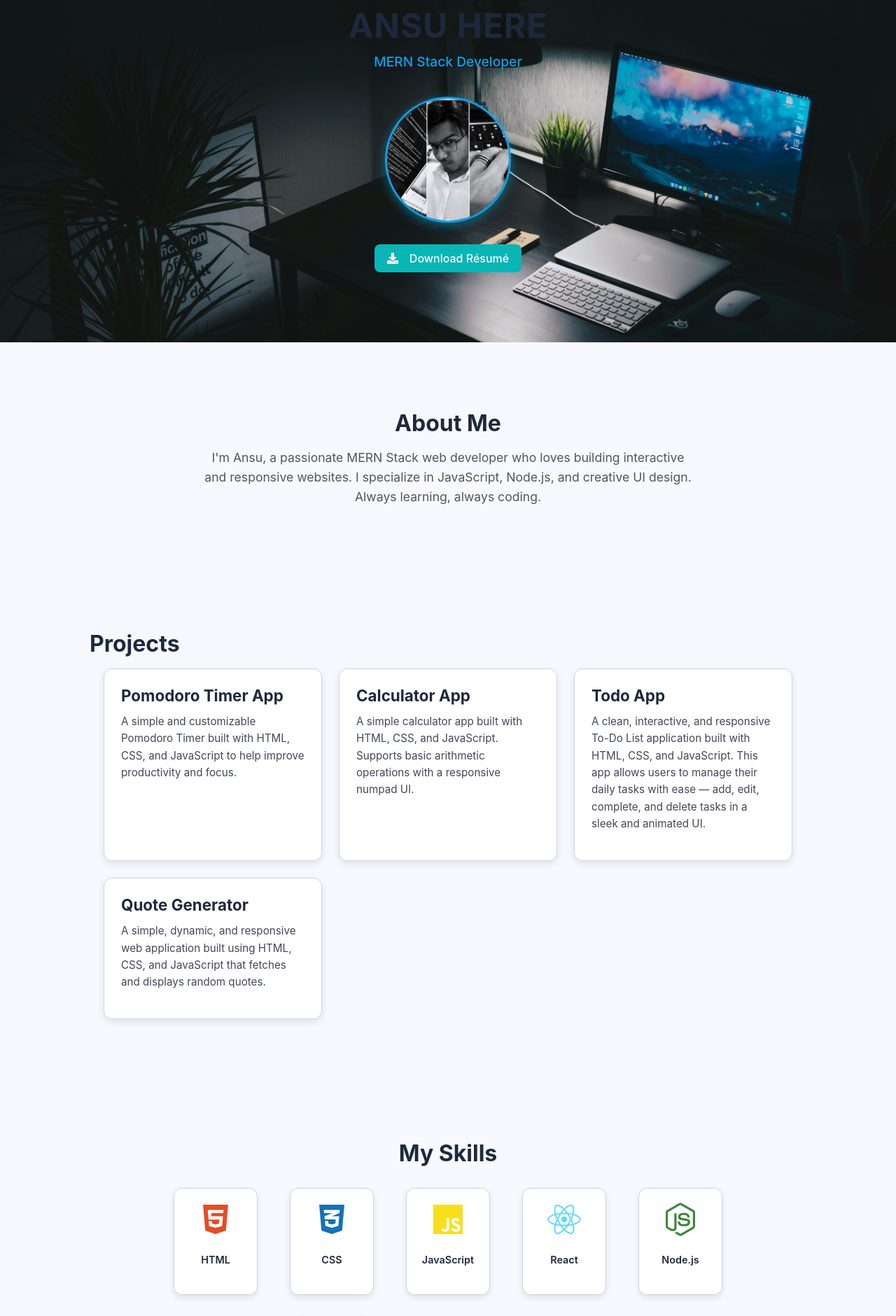
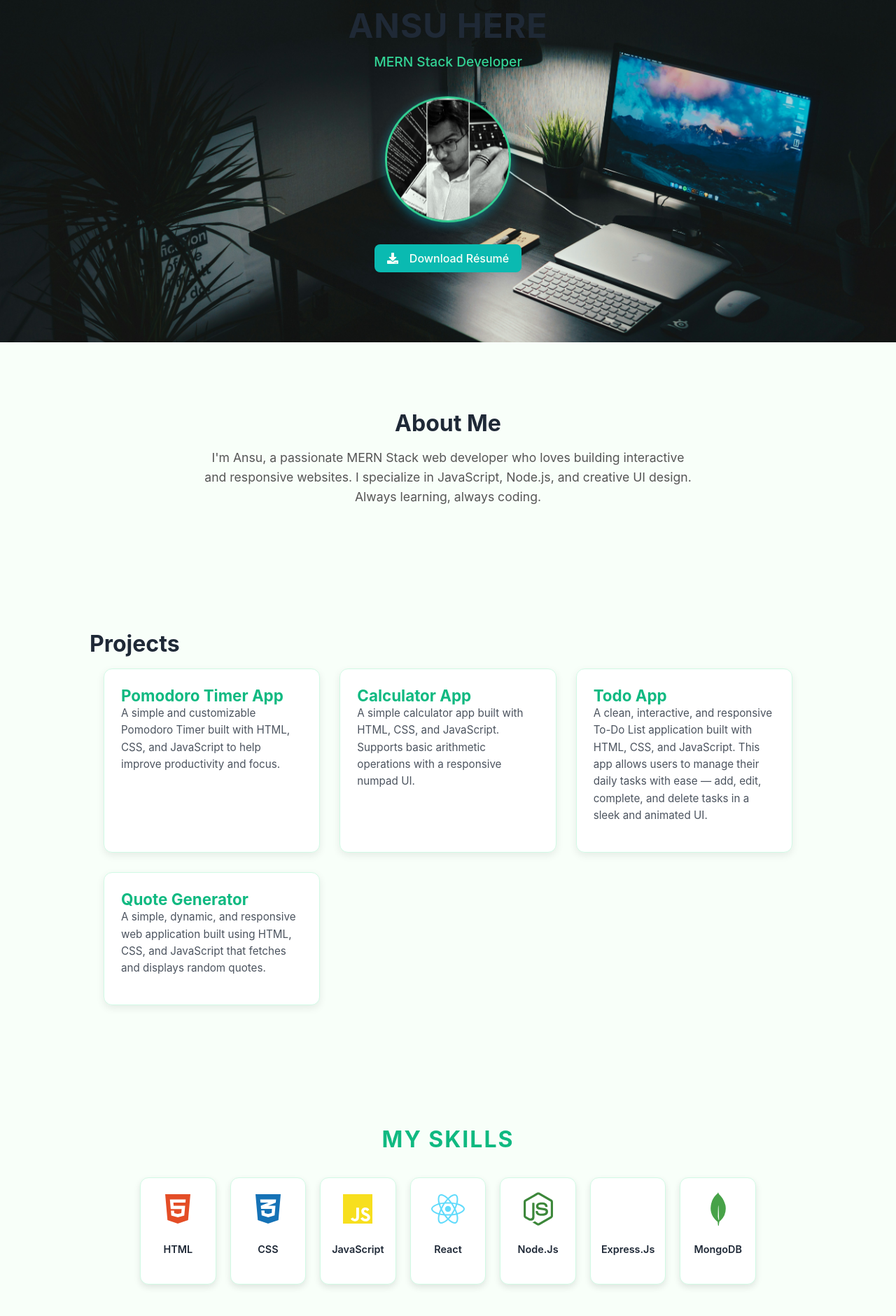
Before and after one commit to thenameisanzu/React--Portfolio, a React (Vite) app in the folder portfolio/: page / in a window 1280 px wide. Shown: the part 280-2160 px from the top of the page at 70% size. Built offline with nearby package versions, Linux system fonts and the light colour scheme.

Commit message:
Updated Variable CSS

```diff
--- a/portfolio/src/components/Skills.jsx
+++ b/portfolio/src/components/Skills.jsx
@@ -11,7 +11,7 @@ const Skills = () => {
     { icon: <FaJs color="#F7DF1E" />, name: "JavaScript" },
     { icon: <FaReact color="#61DBFB" />, name: "React" },
     { icon: <FaNodeJs color="#3C873A" />, name: "Node.js" },
-    { icon: <SiExpress color="#FFFFFF" />, name: "Express.js" },
+    { icon: <SiExpress color="#ffffff" />, name: "Express.js" },
     { icon: <SiMongodb color="#47A248" />, name: "MongoDB" },
   ];
 
--- a/portfolio/src/styles/Projects.module.css
+++ b/portfolio/src/styles/Projects.module.css
@@ -8,31 +8,34 @@
 #projects h2 {
   font-size: 2rem;
   margin-bottom: 40px;
-  color: var(--text-color);
-  letter-spacing: 1px;
+  /* Use highlight color for a more impactful title */
+  color: var(--highlight-color);
+  letter-spacing: 1.5px;
+  text-transform: uppercase;
 }
 
-/* ===== GRID ===== */
+/* --- GRID --- */
 .projectGrid {
   display: grid;
   grid-template-columns: repeat(auto-fit, minmax(280px, 1fr));
-  gap: 24px;
+  gap: 28px; /* Slightly increased gap for more breathing room */
   justify-items: center;
   padding: 0 20px;
 }
 
-/* ===== CARD ===== */
+/* --- CARD --- */
 .projectCard {
   background: var(--card-bg);
   border-radius: 12px;
   border: 1px solid var(--border-color);
-  box-shadow: 0 4px 12px rgba(0, 0, 0, 0.1);
+  box-shadow: 0 4px 12px rgba(0, 0, 0, 0.08), 0 0 0 rgba(0, 0, 0, 0); /* Initial subtle shadow */
   padding: 24px;
   text-align: left;
   transition: transform 0.3s ease, box-shadow 0.3s ease, background 0.3s ease;
   max-width: 350px;
   width: 100%;
-  display: block;
+  display: flex; /* Use flex for internal layout (title/tag) */
+  flex-direction: column;
   text-decoration: none;
   color: var(--text-color);
   cursor: pointer;
@@ -40,29 +43,53 @@
 
 .projectCard:hover {
   transform: translateY(-8px);
-  box-shadow: 0 8px 20px var(--secondary-color);
+  /* Enhanced hover effect: secondary color for light mode, shadow-glow for dark mode */
+  box-shadow: 0 8px 20px var(--secondary-color), var(--shadow-glow);
   background: var(--accent-color);
 }
 
 .projectCard:active {
   transform: translateY(-2px);
-  box-shadow: 0 2px 8px rgba(0, 0, 0, 0.2);
+  /* Clear feedback using primary color */
+  box-shadow: 0 2px 8px var(--primary-color);
+}
+
+/* Title and Tag container */
+.projectTitleContainer {
+    display: flex;
+    justify-content: space-between;
+    align-items: center;
+    margin-bottom: 12px;
 }
 
 .projectCard h3 {
   font-size: 1.4rem;
-  margin-bottom: 12px;
-  color: var(--text-color);
+  color: var(--highlight-color); /* Highlight color for title */
+  margin: 0;
 }
 
 .projectCard p {
   font-size: 0.95rem;
   color: var(--text-color);
-  opacity: 0.85;
+  opacity: 0.8;
   line-height: 1.6;
 }
 
-/* ===== RESPONSIVE STYLES ===== */
+/* New: Project Tag/Badge Style */
+.projectTag {
+    background-color: var(--primary-color);
+    color: var(--card-bg); /* Use card-bg (white/dark-green-black) for contrast */
+    padding: 4px 10px;
+    border-radius: 6px;
+    font-size: 0.75rem;
+    font-weight: 600;
+    text-transform: uppercase;
+    letter-spacing: 0.5px;
+    white-space: nowrap;
+}
+
+
+/* --- RESPONSIVE STYLES (Kept mostly the same, adjusted gap) --- */
 @media (max-width: 1024px) {
   #projects {
     padding: 50px 15px;
--- a/portfolio/src/styles/Skills.module.css
+++ b/portfolio/src/styles/Skills.module.css
@@ -8,43 +8,57 @@
 .skillsTitle {
   font-size: 2rem;
   font-weight: 700;
-  margin-bottom: 30px;
-  color: var(--text-color);
+  margin-bottom: 35px; /* Slightly increased margin */
+  /* Use highlight color for a strong, theme-aligned title */
+  color: var(--highlight-color);
+  text-transform: uppercase;
+  letter-spacing: 2px;
 }
 
 .skillsGrid {
   display: grid;
-  grid-template-columns: repeat(auto-fit, minmax(120px, 1fr));
-  gap: 30px;
+  grid-template-columns: repeat(auto-fit, minmax(100px, 1fr)); /* Minimized base size for more items per row */
+  gap: 30px 20px; /* Reduced horizontal gap */
   justify-items: center;
   align-items: center;
-  max-width: 800px;
+  max-width: 900px; /* Increased max width */
   margin: 0 auto;
+  padding: 0 10px;
 }
 
 .skillCard {
+  /* Use theme colors instead of hardcoded #e2e8f0 */
   background: var(--card-bg);
-  padding: 20px;
+  padding: 20px 10px; /* Adjusted padding for better fit */
   border-radius: 12px;
   border: 1px solid var(--border-color);
   box-shadow: 0 4px 10px rgba(0, 0, 0, 0.1);
-  transition: transform 0.3s ease, box-shadow 0.3s ease;
+  transition: transform 0.3s ease, box-shadow 0.3s ease, background 0.3s ease;
   cursor: pointer;
-  width: 120px;
+  width: 100%; /* Make it fill the grid cell */
+  max-width: 140px; /* Limit overall size */
+  display: flex;
+  flex-direction: column;
+  align-items: center;
 }
 
 .skillCard:hover {
-  transform: scale(1.1);
-  box-shadow: 0 6px 15px var(--secondary-color);
+  transform: translateY(-5px) scale(1.05); /* Combined subtle lift and scale */
+  /* Apply a beautiful shadow glow effect on hover */
+  box-shadow: 0 10px 20px var(--secondary-color), var(--shadow-glow);
+  background-color: var(--accent-color);
 }
 
 .skillIcon {
   font-size: 3rem;
   margin-bottom: 10px;
+  /* Use primary color for the icon for a vibrant green pop */
+  color: var(--primary-color);
 }
 
 .skillName {
   font-size: 0.9rem;
   font-weight: 600;
   color: var(--text-color);
+  text-transform: capitalize;
 }
--- a/portfolio/src/styles/variables.css
+++ b/portfolio/src/styles/variables.css
@@ -1,27 +1,27 @@
 :root {
-  /* Light mode — Energetic Pastel Neon */
-  --bg-color: #f7f9ff;         /* Very subtle cool off-white */
-  --text-color: #1e293b;        /* Dark slate blue for crisp contrast */
-  --primary-color: #0ea5e9;     /* Vibrant Sky Blue Neon */
-  --secondary-color: #ec4899;   /* Hot Pink / Magenta */
-  --accent-color: #e0f3ff;      /* Very light pale blue for hover/subtle elements */
-  --border-color: #cbd5e1;      /* Cool light gray */
-  --card-bg: #ffffff;          /* Pristine white cards */
-  --highlight-color: #6366f1;   /* Electric Violet for headings/emphasis */
-  --gradient-bg: linear-gradient(135deg, #6366f1 0%, #0ea5e9 100%); /* Violet to Sky Blue */
-  --shadow-glow: 0 0 18px rgba(14, 165, 233, 0.5); /* Primary color glow */
+  /* Light mode — Fresh Pastel Green Theme */
+  --bg-color: #f8fff9;          /* Soft, very pale mint background */
+  --text-color: #1f2937;        /* Deep charcoal gray for contrast */
+  --primary-color: #34d399;     /* Pastel Emerald Green */
+  --secondary-color: #86efac;   /* Light Mint Green */
+  --accent-color: #e8fdf3;      /* Gentle pale green for hover/subtle areas */
+  --border-color: #d1fae5;      /* Light pastel green-gray */
+  --card-bg: #ffffff;           /* Clean white for cards */
+  --highlight-color: #10b981;   /* Vibrant fresh green for emphasis */
+  --gradient-bg: linear-gradient(135deg, #10b981 0%, #34d399 100%); /* Vibrant green blend */
+  --shadow-glow: 0 0 18px rgba(16, 185, 129, 0.4); /* Soft green glow */
 }
 
 [data-theme="dark"] {
-  /* Dark mode — Retro-Futuristic Deep Cyan Glow */
-  --bg-color: #0c0a1a;         /* Ultra-deep, near-black with a hint of purple */
-  --text-color: #e2e8f0;        /* Off-white text for excellent legibility */
-  --primary-color: #2dd4bf;     /* Electric Cyan / Aqua Glow */
-  --secondary-color: #a78bfa;   /* Medium Bright Lavender/Purple */
-  --accent-color: #1e1b32;      /* Darker slate for less critical background areas */
-  --border-color: #3f3655;      /* Muted dark purple-gray border */
-  --card-bg: #110e25;          /* Very dark, slightly purple-tinted card background */
-  --highlight-color: #facc15;   /* Bright Yellow-Gold for attention */
-  --gradient-bg: linear-gradient(135deg, #a78bfa 0%, #2dd4bf 100%); /* Lavender to Cyan */
-  --shadow-glow: 0 0 30px rgba(45, 212, 191, 0.6); /* Primary color glow */
+  /* Dark mode — Futuristic Emerald Glow */
+  --bg-color: #07110b;          /* Deep near-black with subtle green tint */
+  --text-color: #e5f9ec;        /* Light mint white for legibility */
+  --primary-color: #22c55e;     /* Bright Emerald Green */
+  --secondary-color: #4ade80;   /* Lively Lime-Green accent */
+  --accent-color: #0e1d14;      /* Dark green-gray background for sections */
+  --border-color: #1f3b2a;      /* Muted forest green border */
+  --card-bg: #0c1810;           /* Dark, soft green-black card background */
+  --highlight-color: #bbf7d0;   /* Soft mint highlight */
+  --gradient-bg: linear-gradient(135deg, #22c55e 0%, #4ade80 100%); /* Emerald to Lime gradient */
+  --shadow-glow: 0 0 30px rgba(34, 197, 94, 0.5); /* Bright green neon glow */
 }
```
